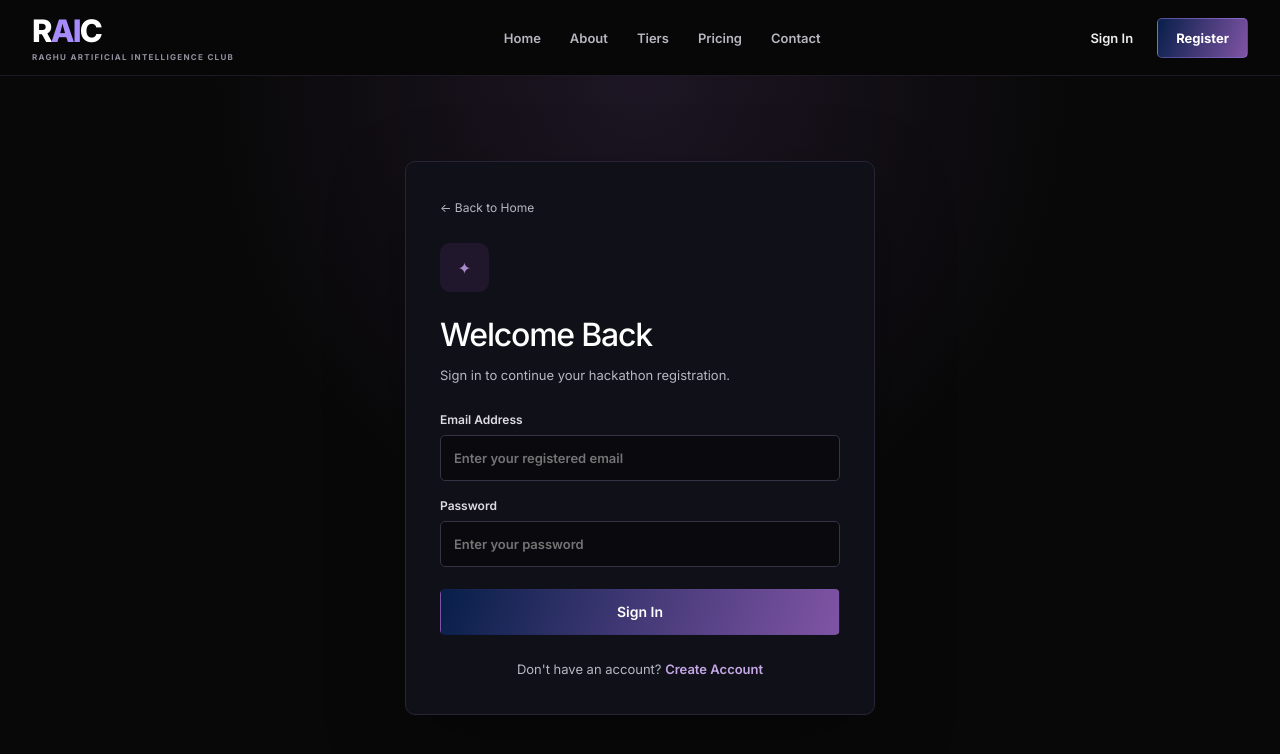
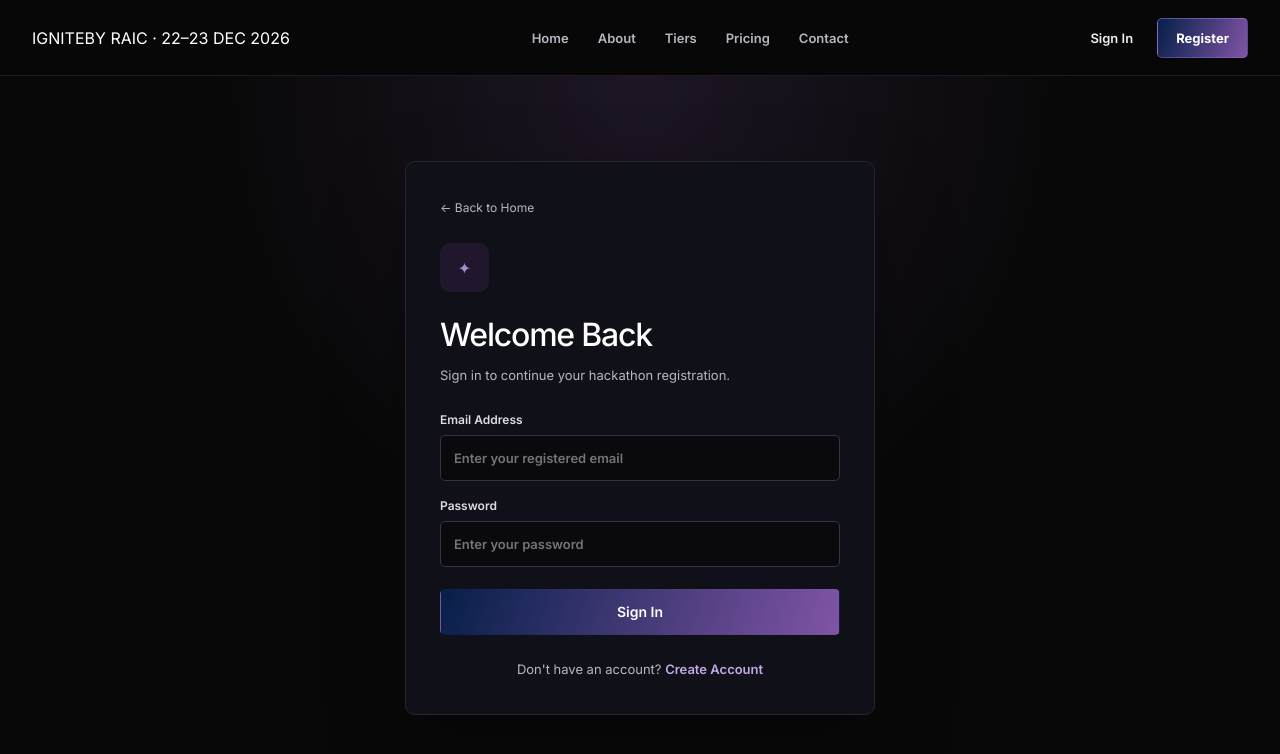
Before and after one commit to akash-1316/RAIC-Hackathon, a React (Vite) app in the folder FRONT END/: page /signin in a window 1280 px wide. Shown: the top 754 px of the page. Built offline with nearby package versions, Linux system fonts and the light colour scheme; no server answers.

Commit message:
Update Navbar.jsx

```diff
--- a/FRONT END/src/components/Navbar.jsx
+++ b/FRONT END/src/components/Navbar.jsx
@@ -6,9 +6,10 @@ import { Menu, X } from 'lucide-react';
 import { useAuth } from '../context/AuthContext.jsx';
 import { apiRequest } from '../lib/api.js';
 
+import '../styles/Navbar.css';
+
 export default function Navbar() {
   const navigate = useNavigate();
-
   const { user, isAuthenticated, logout } = useAuth();
 
   const [menuOpen, setMenuOpen] = useState(false);
@@ -24,9 +25,7 @@ export default function Navbar() {
 
     apiRequest('/registrations/mine')
       .then(data => {
-        if (active) {
-          setWorkflow(data.workflow || {});
-        }
+        if (active) setWorkflow(data.workflow || {});
       })
       .catch(() => {
         if (active) setWorkflow(null);
@@ -47,64 +46,44 @@ export default function Navbar() {
 
   const getParticipantAction = () => {
     if (!workflow?.hasRegistration) {
-      return {
-        label: 'Register Team',
-        path: '/register-team'
-      };
+      return { label: 'Register Team', path: '/register-team' };
     }
 
     if (workflow.complete) {
-      return {
-        label: 'Dashboard',
-        path: '/participant'
-      };
+      return { label: 'Dashboard', path: '/participant' };
     }
 
     if (workflow.paymentStatus === 'rejected') {
-      return {
-        label: 'Resubmit Payment',
-        path: '/offline-payment'
-      };
+      return { label: 'Resubmit Payment', path: '/offline-payment' };
     }
 
     if (workflow.paymentStatus === 'not_submitted') {
-      return {
-        label: 'Complete Payment',
-        path: '/offline-payment'
-      };
+      return { label: 'Complete Payment', path: '/offline-payment' };
     }
 
-    return {
-      label: 'My Dashboard',
-      path: '/participant'
-    };
+    return { label: 'My Dashboard', path: '/participant' };
   };
 
   const participantAction = getParticipantAction();
 
   return (
     <header className="site-header">
-
       <div className="nav-wrap">
-
-        {/* RAIC BRANDING */}
 
         <Link
           to="/"
-          className="brand"
+          className="ignite-brand"
           onClick={closeMenu}
-          aria-label="RAIC Home"
+          aria-label="IGNITE 2026 Home"
         >
-          <span className="brand-name">
-            R<span className="brand-ai">AI</span>C
+          <span className="ignite-logo">
+            IGN<span>ITE</span>
           </span>
 
-          <span className="brand-subtitle">
-            RAGHU ARTIFICIAL INTELLIGENCE CLUB
+          <span className="ignite-tagline">
+            BY RAIC · 22–23 DEC 2026
           </span>
         </Link>
-
-        {/* MOBILE MENU BUTTON */}
 
         <button
           className="menu-toggle"
@@ -113,37 +92,17 @@ export default function Navbar() {
           aria-expanded={menuOpen}
           onClick={() => setMenuOpen(!menuOpen)}
         >
-          {menuOpen ? <X size={24} /> : <Menu size={24} />}
+          {menuOpen ? <X size={23} /> : <Menu size={23} />}
         </button>
 
-        {/* NAVIGATION LINKS */}
-
         <nav className={`nav-links ${menuOpen ? 'nav-open' : ''}`}>
-
-          <NavLink to="/" end onClick={closeMenu}>
-            Home
-          </NavLink>
-
-          <NavLink to="/about" onClick={closeMenu}>
-            About
-          </NavLink>
-
-          <NavLink to="/tiers" onClick={closeMenu}>
-            Tiers
-          </NavLink>
-
-          <NavLink to="/pricing" onClick={closeMenu}>
-            Pricing
-          </NavLink>
-
-          <NavLink to="/contact" onClick={closeMenu}>
-            Contact
-          </NavLink>
-
-          {/* MOBILE AUTHENTICATION ACTIONS */}
+          <NavLink to="/" end onClick={closeMenu}>Home</NavLink>
+          <NavLink to="/about" onClick={closeMenu}>About</NavLink>
+          <NavLink to="/tiers" onClick={closeMenu}>Tiers</NavLink>
+          <NavLink to="/pricing" onClick={closeMenu}>Pricing</NavLink>
+          <NavLink to="/contact" onClick={closeMenu}>Contact</NavLink>
 
           <div className="mobile-nav-actions">
-
             {isAuthenticated ? (
               <>
                 <span className="mobile-signin">
@@ -167,7 +126,6 @@ export default function Navbar() {
                 </Link>
 
                 <button
-                  type="button"
                   className="mobile-signin"
                   onClick={handleLogout}
                 >
@@ -193,14 +151,10 @@ export default function Navbar() {
                 </Link>
               </>
             )}
-
           </div>
         </nav>
 
-        {/* DESKTOP AUTHENTICATION ACTIONS */}
-
         <div className="desktop-nav-actions">
-
           {isAuthenticated ? (
             <>
               <Link
@@ -210,41 +164,26 @@ export default function Navbar() {
                 {participantAction.label}
               </Link>
 
-              <Link
-                to="/profile"
-                className="signin-link"
-              >
+              <Link to="/profile" className="signin-link">
                 {user?.name || 'Profile'}
               </Link>
 
-              <button
-                type="button"
-                className="nav-cta"
-                onClick={handleLogout}
-              >
+              <button className="nav-cta" onClick={handleLogout}>
                 Logout
               </button>
             </>
           ) : (
             <>
-              <Link
-                to="/signin"
-                className="signin-link"
-              >
+              <Link to="/signin" className="signin-link">
                 Sign In
               </Link>
 
-              <Link
-                to="/signup"
-                className="nav-cta"
-              >
+              <Link to="/signup" className="nav-cta">
                 Register
               </Link>
             </>
           )}
-
         </div>
-
       </div>
     </header>
   );
```
